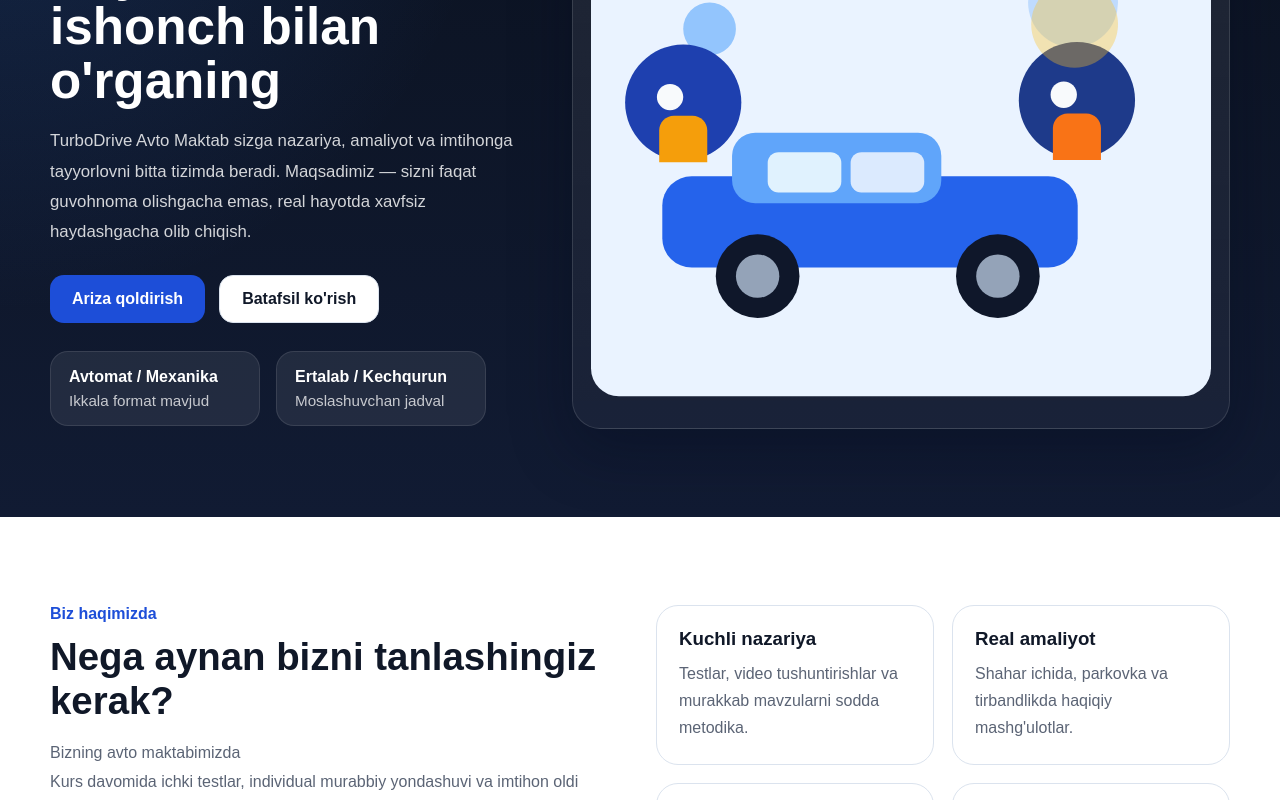
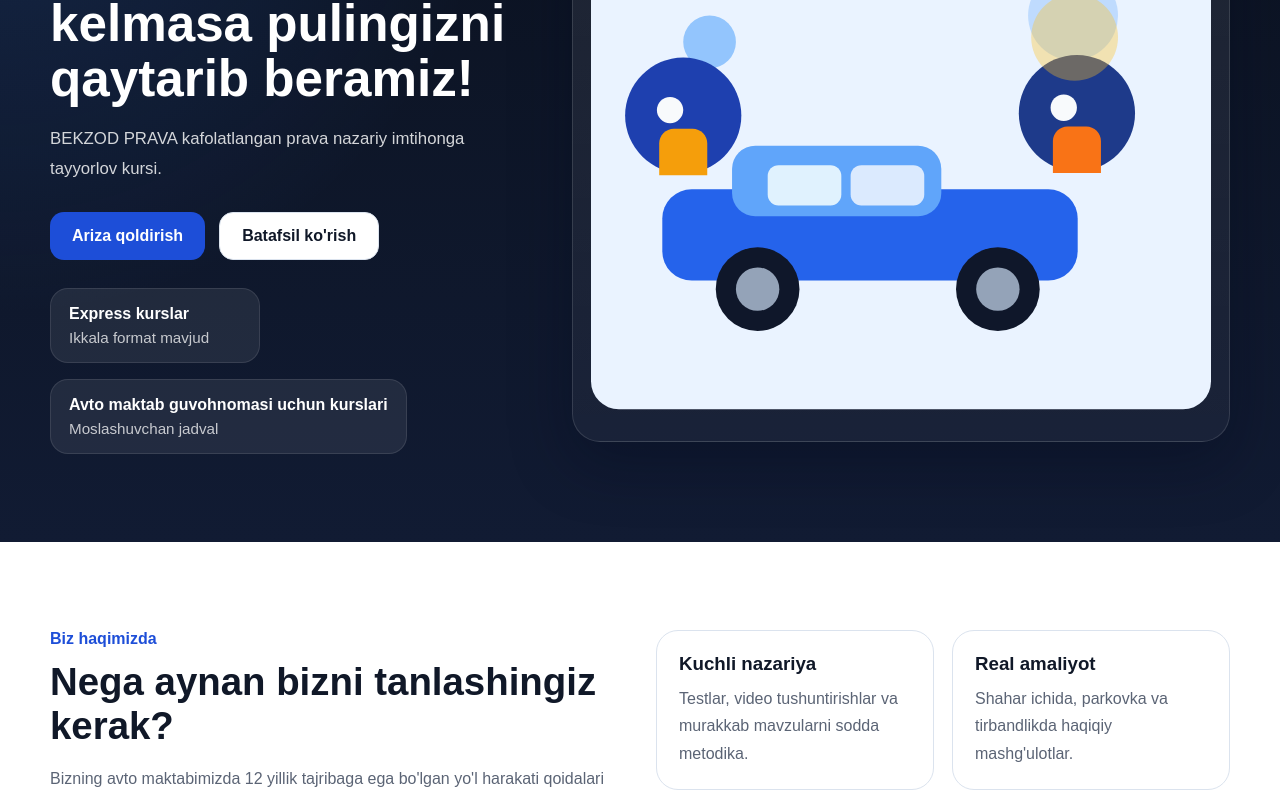
Before and after one commit to lapasovzokirjon/avto-test, a Next.js app: page / in a window 1280 px wide. Shown: the part 260-1060 px from the top of the page. Built offline with nearby package versions, Linux system fonts and the light colour scheme.

Commit message:
change text

```diff
--- a/components/About.tsx
+++ b/components/About.tsx
@@ -6,7 +6,7 @@
           <p className="sectionLabel">Biz haqimizda</p>
           <h2>Nega aynan bizni tanlashingiz kerak?</h2>
           <p className="sectionText">
-            Bizning avto maktabimizda
+            Bizning avto maktabimizda 12 yillik tajribaga ega bo'lgan yo'l harakati qoidalari mutaxassislar dars berishadi, shu vaqtgacha 90% o'quvchilarimiz prava nazariy imtihondan o'tishmoqda. Darslarimiz sizga ma'qul kelmasa pulingizni 100% qaytarib beramiz!
           </p>
           <p className="sectionText">
             Kurs davomida ichki testlar, individual murabbiy yondashuvi va
--- a/components/Hero.tsx
+++ b/components/Hero.tsx
@@ -6,11 +6,9 @@
       <div className="container heroGrid">
         <div>
           <span className="badge">Yangi guruhga qabul boshlandi</span>
-          <h1>Haydovchilikni ishonch bilan o'rganing</h1>
+          <h1>Darslarimiz ma'qul kelmasa pulingizni qaytarib beramiz!</h1>
           <p className="lead">
-            TurboDrive Avto Maktab sizga nazariya, amaliyot va imtihonga
-            tayyorlovni bitta tizimda beradi. Maqsadimiz — sizni faqat guvohnoma
-            olishgacha emas, real hayotda xavfsiz haydashgacha olib chiqish.
+            BEKZOD PRAVA kafolatlangan prava nazariy imtihonga tayyorlov kursi.
           </p>
 
           <div className="heroActions">
@@ -24,11 +22,11 @@
 
           <div className="heroCards">
             <div className="miniCard">
-              <strong>Avtomat / Mexanika</strong>
+              <strong>Express kurslar</strong>
               <span>Ikkala format mavjud</span>
             </div>
             <div className="miniCard">
-              <strong>Ertalab / Kechqurun</strong>
+              <strong>Avto maktab guvohnomasi uchun kurslari</strong>
               <span>Moslashuvchan jadval</span>
             </div>
           </div>
```
